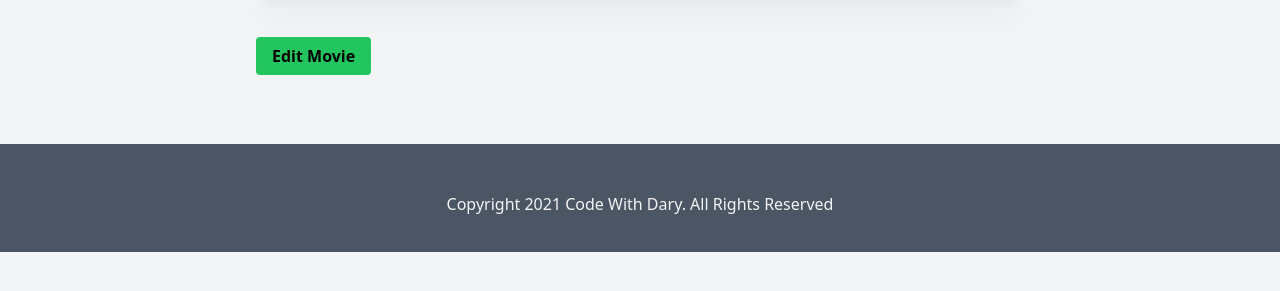
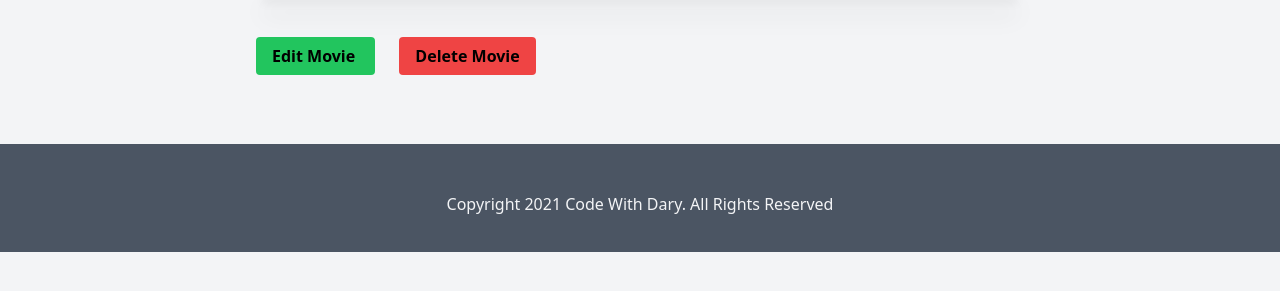
Before and after one commit to yanmayanmy/Symfony-tutorial-Movies, a Symfony app: template templates/movies/show.html.twig in a window 1280 px wide. Shown: the part 216-507 px from the top of the page. Run offline with Twig, Linux system fonts and the light colour scheme; the template is opened without the code that fills it, so the values that code supplies are empty; style sheets or scripts are compiled from the project's sources; some libraries are stand-ins or nearby versions.

Commit message:
[add] Delete button. #21

```diff
--- a/templates/movies/show.html.twig
+++ b/templates/movies/show.html.twig
@@ -35,5 +35,10 @@
             class="bg-green-500 font-bold py-2 px-4 rounded transition-all hover:bg-green-300">
             Edit Movie
         </a>
+        <a
+            href="/movies/delete/{{ movie.id }}"
+            class="bg-red-500 font-bold py-2 px-4 ml-6 rounded transition-all hover:bg-red-300">
+            Delete Movie
+        </a>
     </div>
 {% endblock %}
```
